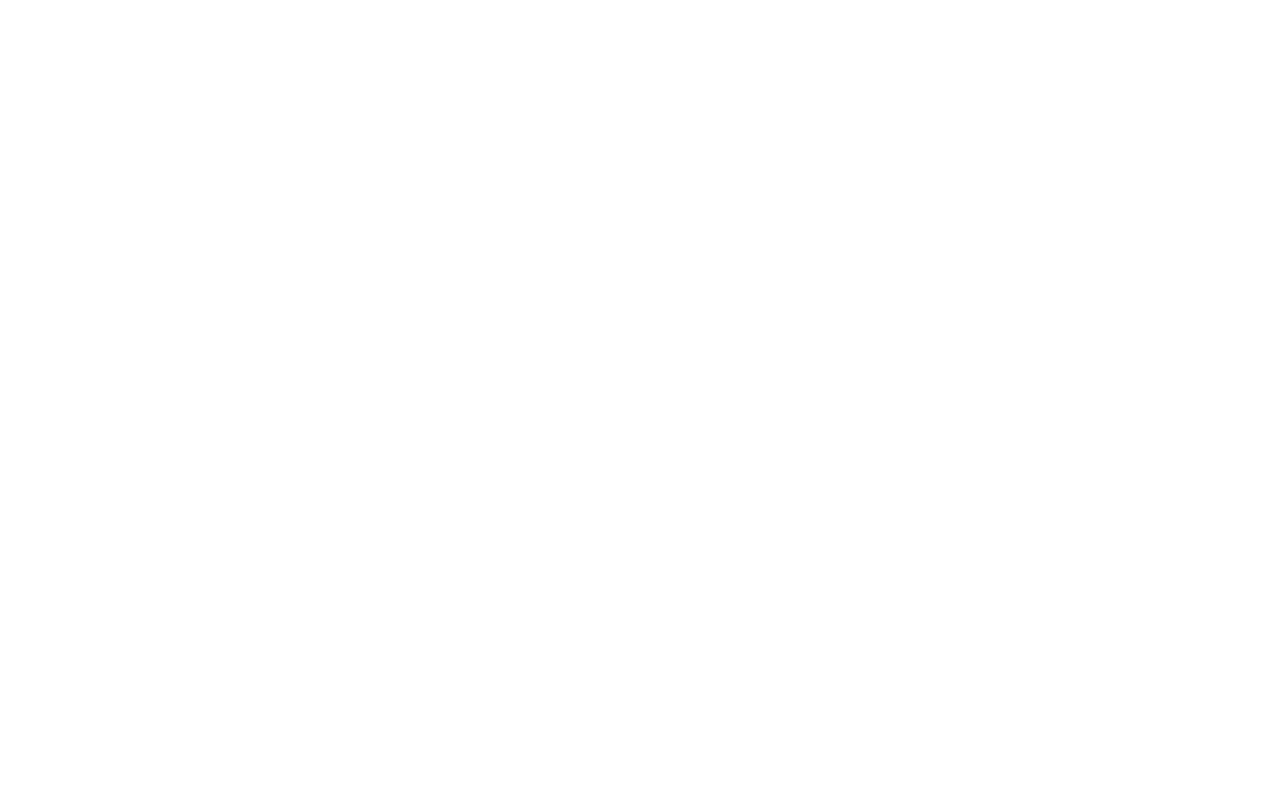
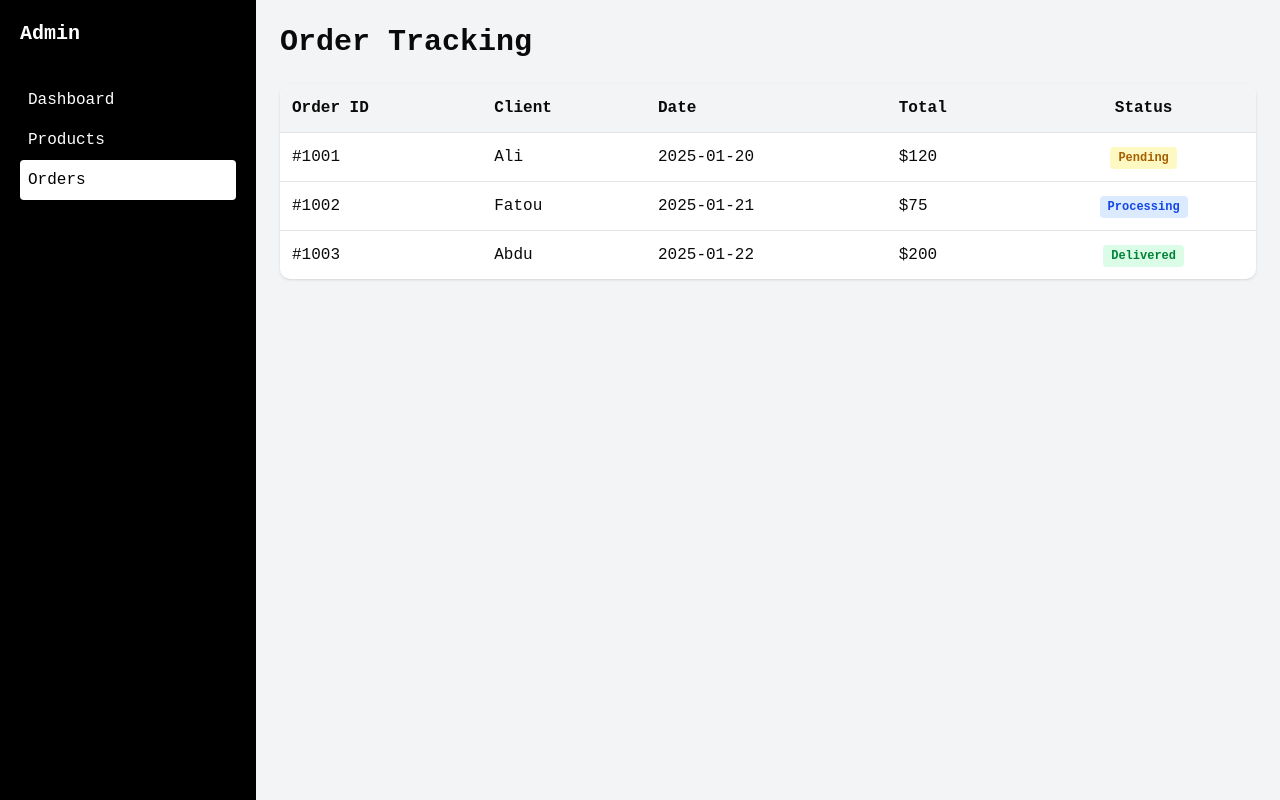
Before and after one commit to Moumadjad/ecommerce-project, a React (Vite) app: page /admin/orders in a window 1280 px wide. Before the commit this address had no page. Built offline with nearby package versions, Linux system fonts and the light colour scheme.

Commit message:
order and alert page

```diff
--- a/src/App.jsx
+++ b/src/App.jsx
@@ -2,6 +2,7 @@ import { BrowserRouter, Routes, Route } from "react-router-dom";
 import Login from "./pages/Auth/Login";
 import AdminDashboard from "./pages/admin/AdminDashboard";
 import StockManagement from "./pages/admin/Stock";
+import OrderTracking from "./pages/admin/orders/OrderTracking";
 
 
    function App() {
@@ -12,6 +13,7 @@ import StockManagement from "./pages/admin/Stock";
         <Route path="/dashboard" element={<AdminDashboard />} />
         <Route path="/admin" element={<AdminDashboard />} />
         <Route path="/admin/products" element={<StockManagement />} />
+        <Route path="/admin/orders" element={<OrderTracking />} />
       </Routes>
     </BrowserRouter>
   );
--- /dev/null
+++ b/src/components/navbar.jsx
@@ -0,0 +1,18 @@
+import { Link } from "react-router-dom";
+
+export default function Navbar() {
+  return (
+    <nav className="bg-black text-white px-6 py-4 flex justify-between items-center">
+      <h1 className="text-xl font-bold">
+        E-Commerce
+      </h1>
+
+      <div className="flex gap-6">
+        <Link to="/">Accueil</Link>
+        <Link to="/products">Produits</Link>
+        <Link to="/cart">Panier</Link>
+        <Link to="/admin">Admin</Link>
+      </div>
+    </nav>
+  );
+}
--- a/src/pages/admin/Stock/ProductTable.jsx
+++ b/src/pages/admin/Stock/ProductTable.jsx
@@ -11,12 +11,21 @@ import { Button } from "@/components/ui/button";
 
 const PAGE_SIZE = 10;
 
-export default function ProductTable({ products, onEdit, onDelete, isLoading, isError }) {
+export default function ProductTable({
+  products,
+  onEdit,
+  onDelete,
+  isLoading,
+  isError,
+}) {
   const [page, setPage] = useState(1);
 
   const totalPages = Math.max(1, Math.ceil(products.length / PAGE_SIZE));
   const safePage = Math.min(page, totalPages);
-  const paginated = products.slice((safePage - 1) * PAGE_SIZE, safePage * PAGE_SIZE);
+  const paginated = products.slice(
+    (safePage - 1) * PAGE_SIZE,
+    safePage * PAGE_SIZE,
+  );
 
   return (
     <div className="flex flex-col gap-4">
@@ -37,13 +46,16 @@ export default function ProductTable({ products, onEdit, onDelete, isLoading, is
                   <TableHead>Category</TableHead>
                   <TableHead className="text-right">Price</TableHead>
                   <TableHead className="text-center">Stock</TableHead>
+                  <TableHead className="text-center">Alert</TableHead>
                   <TableHead className="text-center">Actions</TableHead>
                 </TableRow>
               </TableHeader>
               <TableBody>
                 {paginated.map((product) => (
                   <TableRow key={product.id}>
-                    <TableCell className="text-gray-400">{product.id}</TableCell>
+                    <TableCell className="text-gray-400">
+                      {product.id}
+                    </TableCell>
                     <TableCell>
                       <img
                         src={product.image}
@@ -66,16 +78,35 @@ export default function ProductTable({ products, onEdit, onDelete, isLoading, is
                           product.stock > 50
                             ? "bg-green-100 text-green-700"
                             : product.stock > 10
-                            ? "bg-yellow-100 text-yellow-700"
-                            : "bg-red-100 text-red-700"
+                              ? "bg-yellow-100 text-yellow-700"
+                              : "bg-red-100 text-red-700"
                         }`}
                       >
                         {product.stock}
                       </span>
                     </TableCell>
                     <TableCell className="text-center">
+                      {product.stock <= 10 ? (
+                        <span className="bg-red-100 text-red-700 px-2 py-1 rounded text-xs font-bold">
+                          Critical
+                        </span>
+                      ) : product.stock <= 50 ? (
+                        <span className="bg-yellow-100 text-yellow-700 px-2 py-1 rounded text-xs font-bold">
+                          Low
+                        </span>
+                      ) : (
+                        <span className="bg-green-100 text-green-700 px-2 py-1 rounded text-xs font-bold">
+                          Healthy
+                        </span>
+                      )}
+                    </TableCell>
+                    <TableCell className="text-center">
                       <div className="flex items-center justify-center gap-2">
-                        <Button size="sm" variant="outline" onClick={() => onEdit(product)}>
+                        <Button
+                          size="sm"
+                          variant="outline"
+                          onClick={() => onEdit(product)}
+                        >
                           Edit
                         </Button>
                         <Button
@@ -91,7 +122,10 @@ export default function ProductTable({ products, onEdit, onDelete, isLoading, is
                 ))}
                 {paginated.length === 0 && (
                   <TableRow>
-                    <TableCell colSpan={7} className="text-center text-gray-400 py-8">
+                    <TableCell
+                      colSpan={8}
+                      className="text-center text-gray-400 py-8"
+                    >
                       No products found.
                     </TableCell>
                   </TableRow>
@@ -103,8 +137,10 @@ export default function ProductTable({ products, onEdit, onDelete, isLoading, is
           {/* Pagination */}
           <div className="flex items-center justify-between text-sm text-gray-500">
             <span>
-              Showing {products.length === 0 ? 0 : (safePage - 1) * PAGE_SIZE + 1}–
-              {Math.min(safePage * PAGE_SIZE, products.length)} of {products.length} products
+              Showing{" "}
+              {products.length === 0 ? 0 : (safePage - 1) * PAGE_SIZE + 1}–
+              {Math.min(safePage * PAGE_SIZE, products.length)} of{" "}
+              {products.length} products
             </span>
             <div className="flex items-center gap-1">
               <Button
--- a/src/pages/admin/Stock/index.jsx
+++ b/src/pages/admin/Stock/index.jsx
@@ -14,7 +14,11 @@ async function fetchProducts() {
 }
 
 export default function StockManagement() {
-  const { data: apiProducts, isLoading, isError } = useQuery({
+  const {
+    data: apiProducts,
+    isLoading,
+    isError,
+  } = useQuery({
     queryKey: ["products"],
     queryFn: fetchProducts,
   });
@@ -64,8 +68,8 @@ export default function StockManagement() {
                 category: form.category,
                 stock: parseInt(form.stock, 10),
               }
-            : p
-        )
+            : p,
+        ),
       );
     } else {
       setLocalProducts((prev) => [
@@ -87,6 +91,8 @@ export default function StockManagement() {
     setLocalProducts((prev) => prev.filter((p) => p.id !== id));
   };
 
+  const lowStockProducts = products.filter((p) => p.stock <= 10);
+
   return (
     <AdminLayout>
       <div className="flex items-center justify-between mb-6">
@@ -101,7 +107,17 @@ export default function StockManagement() {
           onAddClick={openAdd}
         />
       </div>
+{lowStockProducts.length > 0 && (
+  <div className="mb-4 rounded-lg border border-red-200 bg-red-50 p-4">
+    <h3 className="font-semibold text-red-700">
+      ⚠ Stock Alert
+    </h3>
 
+    <p className="text-sm text-red-600">
+      {lowStockProducts.length} product(s) require restocking.
+    </p>
+  </div>
+)}
       <ProductTable
         products={products}
         onEdit={openEdit}
--- /dev/null
+++ b/src/pages/admin/orders/OrderTracking.jsx
@@ -0,0 +1,86 @@
+import { useState } from "react";
+import AdminLayout from "../AdminLayout";
+
+export default function OrderTracking() {
+  const [orders] = useState([
+    {
+      id: "#1001",
+      client: "Ali",
+      date: "2025-01-20",
+      total: 120,
+      status: "Pending",
+    },
+    {
+      id: "#1002",
+      client: "Fatou",
+      date: "2025-01-21",
+      total: 75,
+      status: "Processing",
+    },
+    {
+      id: "#1003",
+      client: "Abdu",
+      date: "2025-01-22",
+      total: 200,
+      status: "Delivered",
+    },
+  ]);
+
+  const getStatusStyle = (status) => {
+    switch (status) {
+      case "Pending":
+        return "bg-yellow-100 text-yellow-700";
+      case "Processing":
+        return "bg-blue-100 text-blue-700";
+      case "Delivered":
+        return "bg-green-100 text-green-700";
+      case "Cancelled":
+        return "bg-red-100 text-red-700";
+      default:
+        return "bg-gray-100 text-gray-700";
+    }
+  };
+
+  return (
+    <AdminLayout>
+      <h1 className="text-3xl font-bold mb-6">
+        Order Tracking
+      </h1>
+
+      <div className="bg-white rounded-lg shadow overflow-hidden">
+        <table className="w-full">
+          <thead className="bg-gray-100">
+            <tr>
+              <th className="p-3 text-left">Order ID</th>
+              <th className="p-3 text-left">Client</th>
+              <th className="p-3 text-left">Date</th>
+              <th className="p-3 text-left">Total</th>
+              <th className="p-3 text-center">Status</th>
+            </tr>
+          </thead>
+
+          <tbody>
+            {orders.map((order) => (
+              <tr key={order.id} className="border-t">
+                <td className="p-3">{order.id}</td>
+                <td className="p-3">{order.client}</td>
+                <td className="p-3">{order.date}</td>
+                <td className="p-3">${order.total}</td>
+
+                <td className="p-3 text-center">
+                  <span
+                    className={`px-2 py-1 rounded text-xs font-semibold ${getStatusStyle(
+                      order.status
+                    )}`}
+                  >
+                    {order.status}
+                  </span>
+                </td>
+              </tr>
+            ))}
+          </tbody>
+        </table>
+      </div>
+    </AdminLayout>
+  );
+}
```
